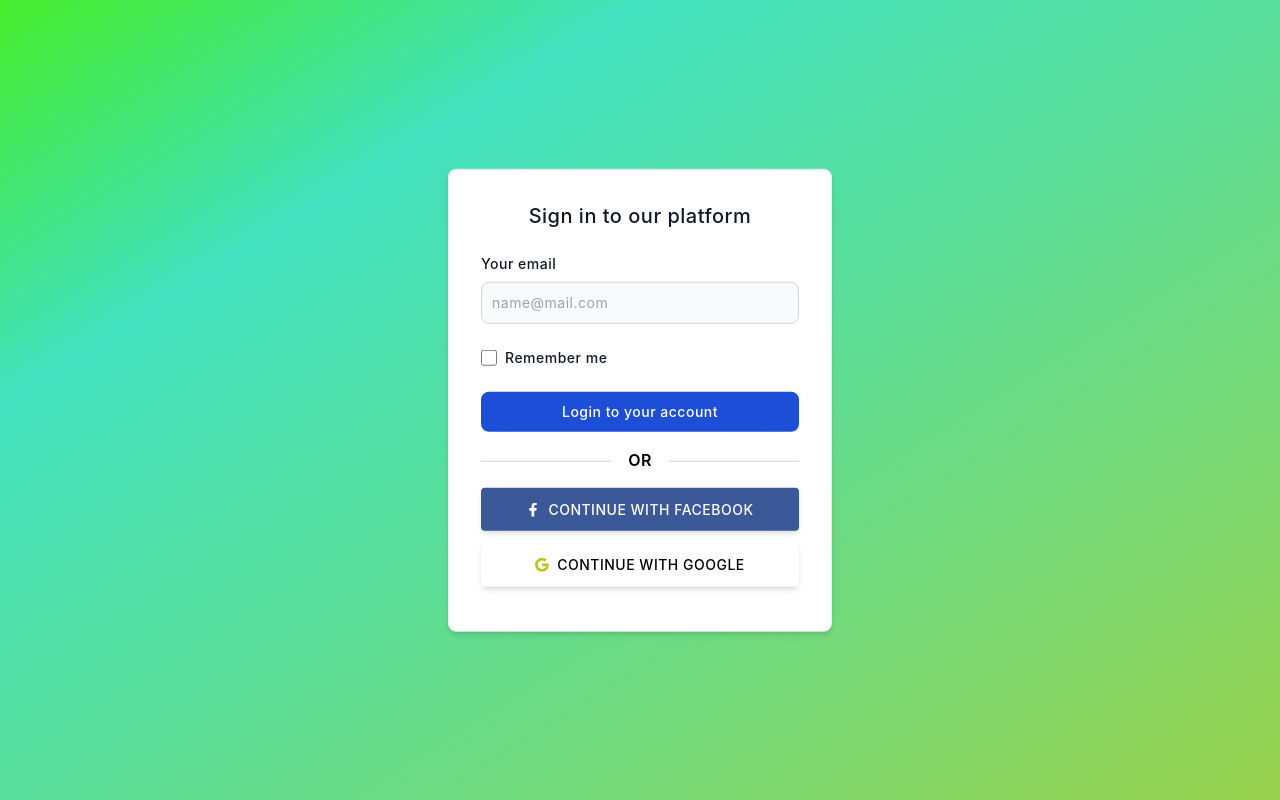
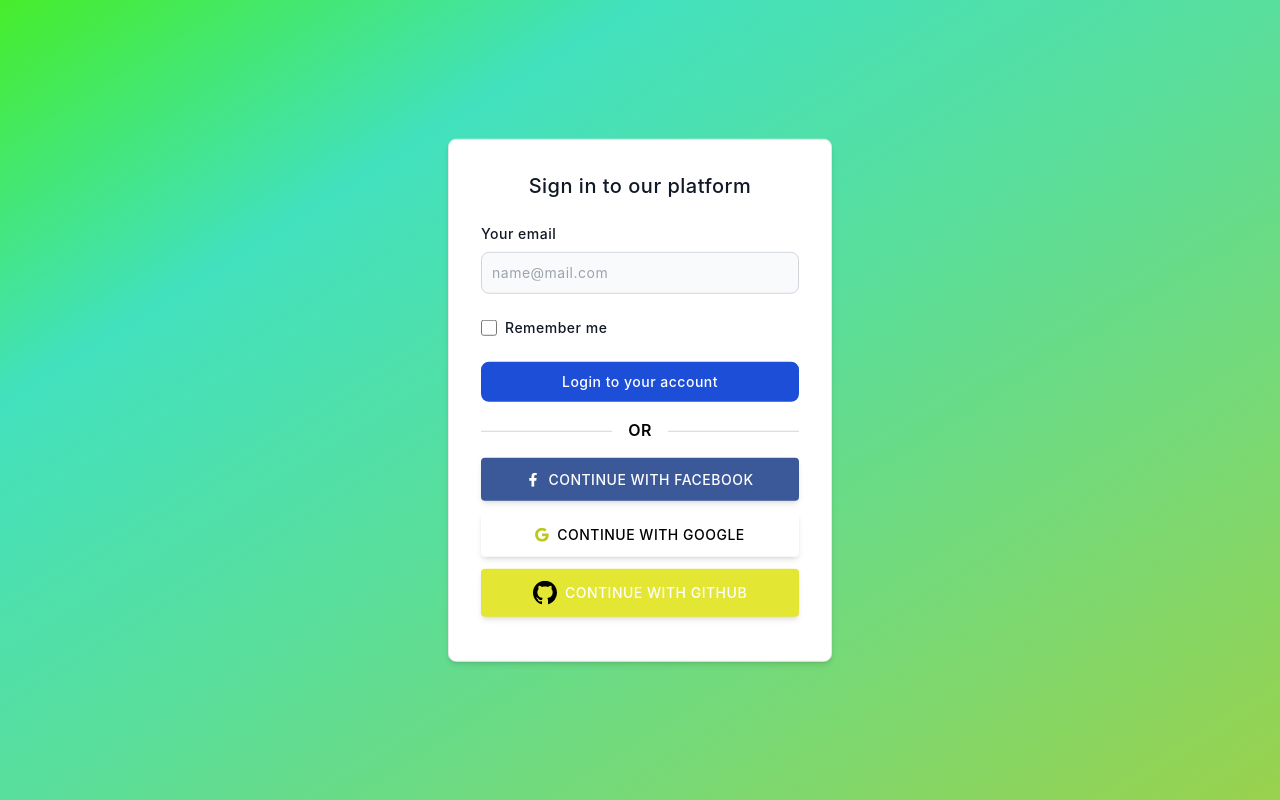
Before and after one commit to alvissraghnall/chat-app, a Next.js app: page /login in a window 1280 px wide. Built offline with nearby package versions, Linux system fonts and the light colour scheme; no server answers.

Commit message:
sikkeeeee x2

```diff
--- a/pages/api/auth/[...nextauth].js
+++ b/pages/api/auth/[...nextauth].js
@@ -1,6 +1,7 @@
 import NextAuth from "next-auth";
 import EmailProvider from "next-auth/providers/email";
 import GoogleProvider from "next-auth/providers/google";
+import GithubProvider from "next-auth/providers/github";
 import { MongoDBAdapter } from "@next-auth/mongodb-adapter";
 import { conn } from "../../../util/db/connect";
 import mongoose from "mongoose";
@@ -19,10 +20,41 @@ export default NextAuth({
     providers: [
         GoogleProvider({
             clientId: process.env.GOOGLE_CLIENT_ID,
-            clientSecret: process.env.GOOGLE_CLIENT_SECRET
+            clientSecret: process.env.GOOGLE_CLIENT_SECRET,
+            httpOptions: {
+                timeout: 40000,
+            },
+        }),
+        GithubProvider({
+            clientId: process.env.GITHUB_CLIENT_ID,
+            clientSecret: process.env.GITHUB_CLIENT_SECRET,
         }),
         EmailProvider({
+            server: {
+                host: process.env.EMAIL_SERVER_HOST,
+                port: process.env.EMAIL_SERVER_PORT,
+                auth: {
+                  user: process.env.EMAIL_SERVER_USER,
+                  pass: process.env.EMAIL_SERVER_PASSWORD
+                }
+            },
+            from: process.env.EMAIL_FROM,
 
+            async sendVerificationRequest ({
+                identifier: email,
+                url,
+                provider: { server, from }
+              }) {
+                const { host } = new URL(url)
+                const transport = nodemailer.createTransport(server)
+                await transport.sendMail({
+                  to: email,
+                  from,
+                  subject: `Sign in to ${host}`,
+                  text: text({ url, host }),
+                  html: html({ url, host, email })
+                })
+              }
         })
 
     ],
@@ -52,6 +84,21 @@ export default NextAuth({
 //     return user;
 // }
 
+
+function html ({ url, host, email }) {
+    const escapedEmail = `${email.replace(/\./g, '&#8203;.')}`
+    const escapedHost = `${host.replace(/\./g, '&#8203;.')}`
+    // Your email template here
+    return `
+        <body>
+          <h1>Your magic link! 🪄</h1>
+          <h3>Your email is ${escapedEmail}</h3>
+          <p>
+            <a href="${url}">Sign in to ${escapedHost}</a>
+        </body>
+    `
+  }
+
 function text ({ url, host }) {
     return `Sign in to ${host}\n${url}\n\n`
 }
--- a/pages/index.js
+++ b/pages/index.js
@@ -1,6 +1,6 @@
 import Head from 'next/head'
 import styles from '../styles/Home.module.css';
-import { signOut, useSession } from 'next-auth/react'
+import { signOut, useSession, getSession } from 'next-auth/react'
 import { useRouter } from 'next/router'
 import React, { useState } from 'react'
 
@@ -14,7 +14,8 @@ export default function Home() {
       return <> Loading... </>
 
     case "authenticated":
-      return navigate.push("/user")
+      // navigate.push("/user")
+      return <>Auth</>
 
     case "authenticated":
       return (
@@ -29,6 +30,23 @@ export default function Home() {
       );
 
   }
+}
 
-
+export const getServerSideProps = async ctx => {
+  // Check if the user is authenticated from the server
+  const session = await getSession(ctx)
+  if (!session) {
+    return {
+      redirect: {
+        permanent: false,
+        destination: "/api/auth/signin"
+      },
+      props: {}
+    }
+  }
+  return {
+    props: {
+      session
+    }
+  }
 }
--- a/pages/login.js
+++ b/pages/login.js
@@ -16,6 +16,12 @@ const Login = () => {
 
     const handleGoogle = ev => {
         signIn("google", { callbackUrl: "/user",  });
+    }
+
+    const handleGithub = ev => {
+        signIn("github", {
+            callbackUrl: "/user"
+        });
     }
 
     return (
@@ -109,8 +115,6 @@ const Login = () => {
                     fill="currentColor"
                     className="bi bi-google w-3.5 h-3.5 mr-2"
                     viewBox="0 0 16 16"
-                    data-darkreader-inline-color=""
-                    data-darkreader-inline-fill=""
                 >
                     <path
                         d="M15.545 6.558a9.42 9.42 0 0 1 .139 1.626c0 2.434-.87 4.492-2.384 5.885h.002C11.978 15.292 10.158 16 8 16A8 8 0 1 1 8 0a7.689 7.689 0 0 1 5.352 2.082l-2.284 2.284A4.347 4.347 0 0 0 8 3.166c-2.087 0-3.86 1.408-4.492 3.304a4.792 4.792 0 0 0 0 3.063h.003c.635 1.893 2.405 3.301 4.492 3.301 1.078 0 2.004-.276 2.722-.764h-.003a3.702 3.702 0 0 0 1.599-2.431H8v-3.08h7.545z"
@@ -121,6 +125,31 @@ const Login = () => {
                     </path>
                 </svg>
                 Continue with Google
+            </a>
+
+            <a
+                className="px-7 py-3 text-white font-medium text-sm leading-snug uppercase rounded shadow-md hover:shadow-lg focus:shadow-lg focus:outline-none focus:ring-0 active:shadow-lg transition duration-150 ease-in-out w-full flex justify-center items-center mb-3"
+                style={{backgroundColor: "#e3e633"}}
+                role="button"
+                data-mdb-ripple="true"
+                data-mdb-ripple-color="light"
+                onClick={handleGithub}
+            >
+                <svg
+                    aria-hidden="true"
+                    className="octicon octicon-mark-github mr-2"
+                    height="24"
+                    version="1.1"
+                    viewBox="0 0 16 16"
+                    width="24"
+                >
+                    <path
+                        fillRule="evenodd"
+                        d="M8 0C3.58 0 0 3.58 0 8c0 3.54 2.29 6.53 5.47 7.59.4.07.55-.17.55-.38 0-.19-.01-.82-.01-1.49-2.01.37-2.53-.49-2.69-.94-.09-.23-.48-.94-.82-1.13-.28-.15-.68-.52-.01-.53.63-.01 1.08.58 1.23.82.72 1.21 1.87.87 2.33.66.07-.52.28-.87.51-1.07-1.78-.2-3.64-.89-3.64-3.95 0-.87.31-1.59.82-2.15-.08-.2-.36-1.02.08-2.12 0 0 .67-.21 2.2.82.64-.18 1.32-.27 2-.27.68 0 1.36.09 2 .27 1.53-1.04 2.2-.82 2.2-.82.44 1.1.16 1.92.08 2.12.51.56.82 1.27.82 2.15 0 3.07-1.87 3.75-3.65 3.95.29.25.54.73.54 1.48 0 1.07-.01 1.93-.01 2.2 0 .21.15.46.55.38A8.013 8.013 0 0 0 16 8c0-4.42-3.58-8-8-8z"
+                    >
+                    </path>
+                </svg>
+                Continue with Github
             </a>
         </div>
     );
--- /dev/null
+++ b/pages/user/_middleware.js
@@ -0,0 +1,12 @@
+import { getToken } from 'next-auth/jwt'
+import { NextResponse } from 'next/server'
+
+export async function middleware (req) {
+  const session = await getToken({
+    req,
+    secret: process.env.SECRET,
+    secureCookie: process.env.NEXTAUTH_URL?.startsWith('https://')
+  })
+
+  if (!session) return NextResponse.redirect('/api/auth/signin')
+}
--- a/pages/user.js
+++ b/pages/user/index.js
@@ -1,6 +1,6 @@
 import React, { useState } from "react";
-import { ThemeProvider } from "../components/ThemeContext";
-import Background from "../components/Background";
+import { ThemeProvider } from "../../components/ThemeContext";
+import Background from "../../components/Background";
 
 
 const User = () => {
--- a/pages/verify-request.js
+++ b/pages/verify-request.js
@@ -34,7 +34,13 @@ const VerifyRequest = () => (
                 <p className={styles.message}>
                     An email verification mail containing a signin link has just been forwarded to you. Please check your email box, for next steps to continue.
                 </p>
-                <Link href="/" className={`${styles.contBtn} py-3 font-medium text-sm leading-snug rounded`}>Back to home</Link>
+                <Link href="/" >
+                    <a
+                        className={`${styles.contBtn} rounded-lg text-sm px-5 text-center py-3 font-medium text-sm leading-snug rounded`}
+                    >
+                        Back to home
+                    </a>
+                </Link>
             </div>
         </div>
     </div>
--- a/styles/ChatFeed.module.css
+++ b/styles/ChatFeed.module.css
@@ -1,5 +1,5 @@
 
 .renderMsg {
     width: 100%;
-    /* color: rgb(188, 200, 30) */
+    /* color: #e3e633 */
 }
```
